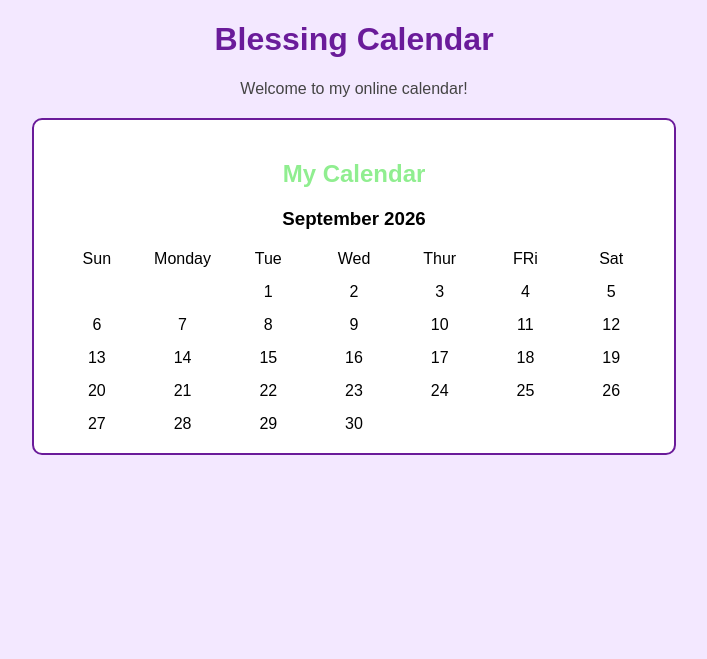
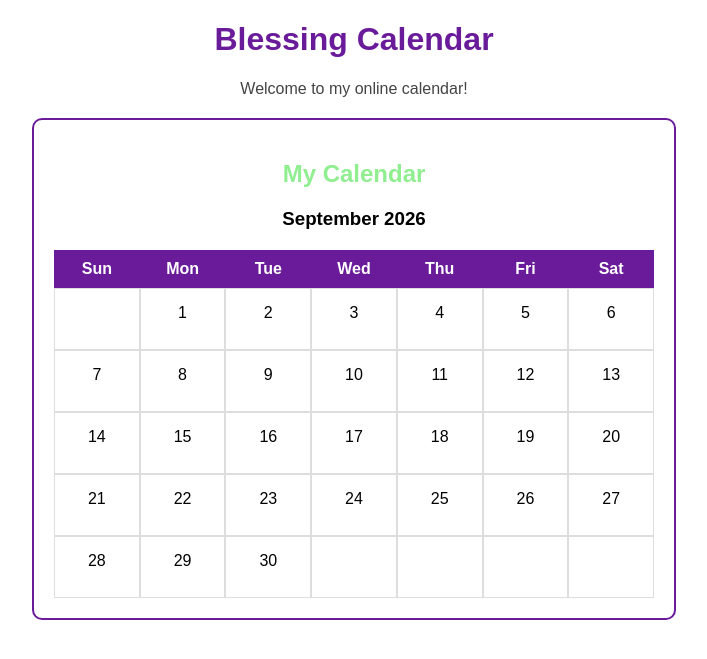
Before and after one commit to blessingogbuche-beep/Calendar, a Flask app: page / in a window 1280 px wide. Shown: the top 659 px of the page, without its empty margins (286-993 px from the left). Run offline with Flask 3, Linux system fonts and the light colour scheme.

Commit message:
i made some changes

```diff
--- a/static/style.css
+++ b/static/style.css
@@ -1,43 +1,56 @@
 body {
-    background-color: #f3e8ff;
+background-color: background-color: #f3e8ff;
+
 font-family: Arial, sans-serif;
 text-align: center;
 }
 
 h1 {
-    color:#6a1b9a;
-
+color: #6a1b9a;
 }
 
 p {
 color: #444;
-
 }
 
-.calendar{
-    background-color:white;
+.calendar {
+background-color: white;
 padding: 20px;
 margin: 20px auto;
 border-radius: 10px;
 max-width: 600px;
 border: 2px solid #6a1b9a;
-
 }
 
 .calendar h2 {
 color: lightgreen;
-}.days {
+}
+
+.days {
 display: grid;
 grid-template-columns: repeat(7, 1fr);
 margin-top: 20px;
 }
 
+.days span {
+font-weight: bold;
+padding: 10px;
+background-color: #6a1b9a;
+color: white;
+}
+
 .dates {
 display: grid;
 grid-template-columns: repeat(7, 1fr);
-    margin-top: 15px;
 }
 
+.dates span {
+padding: 15px;
+min-height: 30px;
+border: 1px solid #ddd;
+}
 
-
-.
+.dates span:hover {
+background-color: #f3e8ff;
+cursor: pointer;
+}
--- a/templates/index.html
+++ b/templates/index.html
@@ -1,91 +1,52 @@
-<!DOCTYPE html>
-<html lang="en">
-
-<head>
+<!DOCTYPE html> <html lang="en"> <head>
 
 <meta charset="UTF-8">
 <meta name="viewport" content="width=device-width, initial-scale=1.0">
+
 <title>Blessing Calendar</title>
 
-    <link rel="stylesheet" href="{{ url_for('static', filename='style.css')}}">
+<link rel="stylesheet" href="{{ url_for('static', filename='style.css') }}">
 
-</head>
-
-<body>
+</head> <body>
 
 <h1>Blessing Calendar</h1>
+
 <p>Welcome to my online calendar!</p>
 
 <div class="calendar">
+
     <h2>My Calendar</h2>
-    <h3>September 2026</h3>
+
+    <h3>{{ month_name }} {{ year }}</h3>
 
     <div class="days">
         <span>Sun</span>
-    <span>Monday</span>
+        <span>Mon</span>
         <span>Tue</span>
         <span>Wed</span>
-     <span>Thur</span>
-     <span>FRi</span>
+        <span>Thu</span>
+        <span>Fri</span>
         <span>Sat</span>
     </div>
 
+    {% for week in month_days %}
 
         <div class="dates">
+
+            {% for day in week %}
+
+                {% if day == 0 %}
                     <span></span>
-    <span></span>
-    <span>1</span>
-    <span>2</span>
-    <span>3</span>
-    <span>4</span>
-    <span>5</span>
-</div>
+                {% else %}
+                    <span>{{ day }}</span>
+                {% endif %}
 
-<div class="dates">
-    <span>6</span>
-    <span>7</span>
-    <span>8</span>
-    <span>9</span>
-    <span>10</span>
-    <span>11</span>
-    <span>12</span>
-</div>
-
-
-<div class="dates">
-    <span>13</span>
-    <span>14</span>
-    <span>15</span>
-    <span>16</span>
-    <span>17</span>
-    <span>18</span>
-    <span>19</span>
-</div>
-
-<div class="dates">
-    <span>20</span>
-    <span>21</span>
-    <span>22</span>
-    <span>23</span>
-    <span>24</span>
-    <span>25</span>
-    <span>26</span>
-</div>
-
-
-
-<div class="dates">
-    <span>27</span>
-    <span>28</span>
-    <span>29</span>
-    <span>30</span>
-    <span></span>
-    <span></span>
-    <span></span>
-</div>
+            {% endfor %}
 
         </div>
 
-</body>
+    {% endfor %}
 
-</html>
+</div>
+
+</body> </html>
```
Lines whose indentation alone changed are shown as unchanged.
